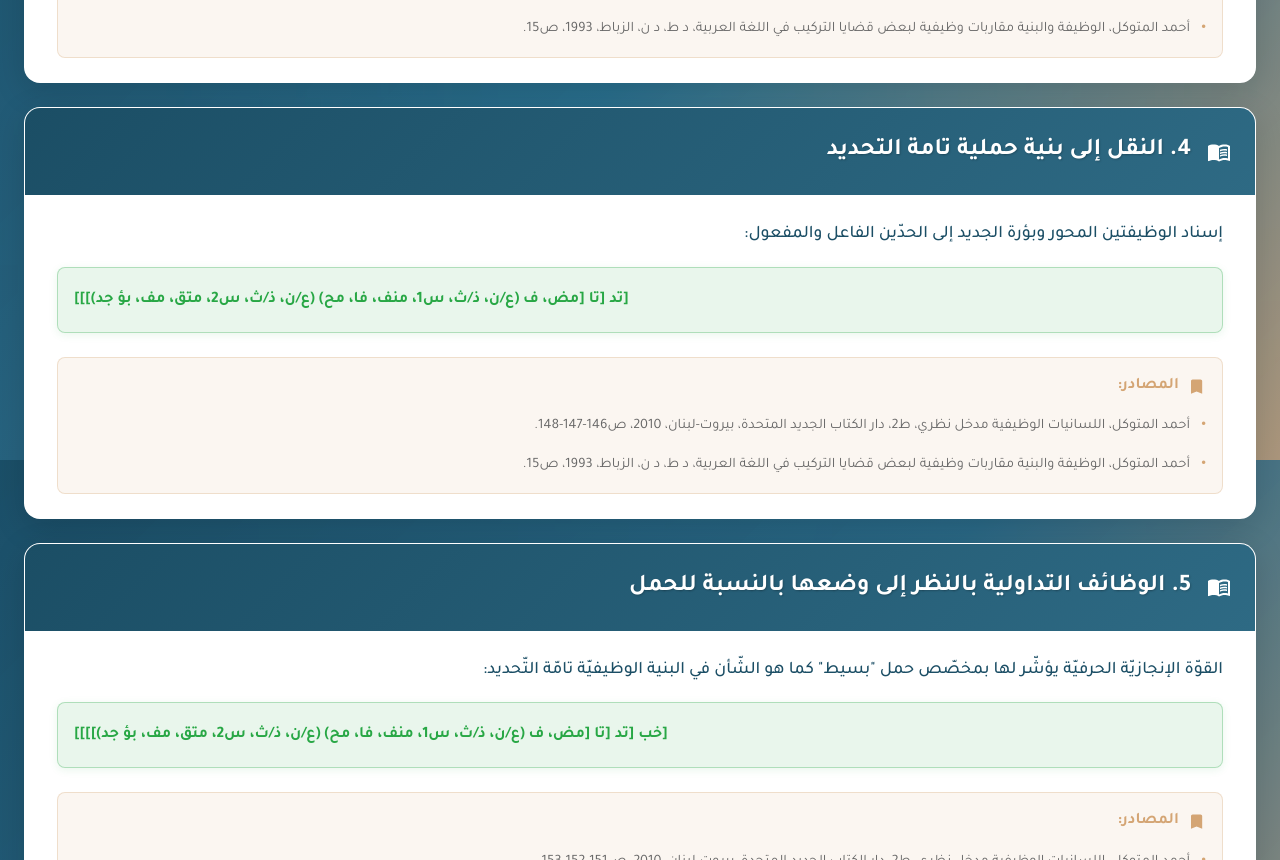
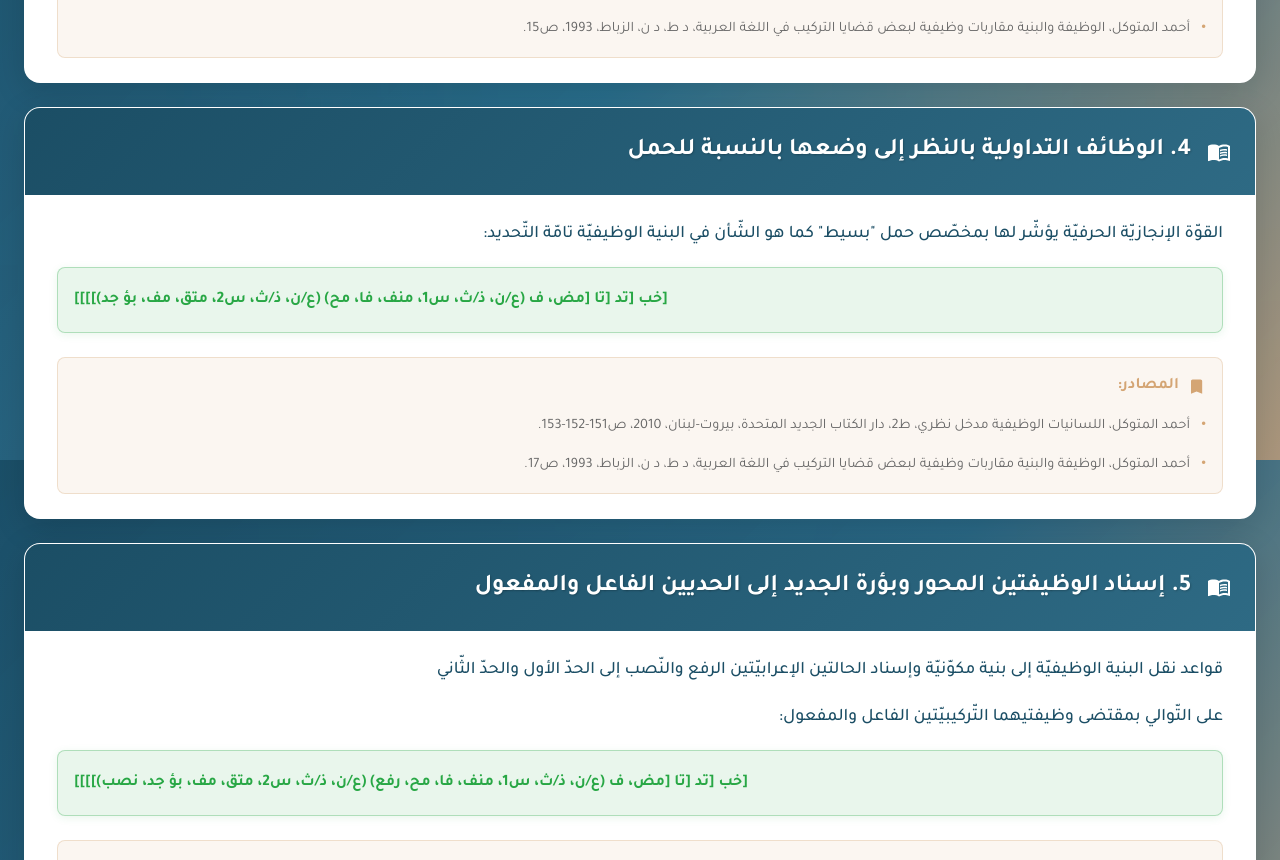
Before and after one commit to Hemmas1954/arabwadifi, a React (Create React App) app: page /Rules in a window 1280 px wide. Shown: the part 1940-2800 px from the top of the page. Built offline with nearby package versions, Linux system fonts and the light colour scheme.

Commit message:
تصحيح القواعد وفقا للنص الصحيح: حذف القاعدة 11 وعادة ترقيم القواعد العشر

```diff
--- a/src/Rules.js
+++ b/src/Rules.js
@@ -398,18 +398,6 @@ const Rules = () => {
     },
     {
       id: 4,
-      title: 'النقل إلى بنية حملية تامة التحديد',
-      content: [
-        'إسناد الوظيفتين المحور وبؤرة الجديد إلى الحدّين الفاعل والمفعول:',
-        '[تد [تا [مض، ف (ع/ن، ذ/ث، س1، منف، فا، مح) (ع/ن، ذ/ث، س2، متق، مف، بؤ جد)]]]'
-      ],
-      sources: [
-        'أحمد المتوكل، اللسانيات الوظيفية مدخل نظري، ط2، دار الكتاب الجديد المتحدة، بيروت-لبنان، 2010، ص146-147-148.',
-        'أحمد المتوكل، الوظيفة والبنية مقاربات وظيفية لبعض قضايا التركيب في اللغة العربية، د ط، د ن، الزباط، 1993، ص15.'
-      ]
-    },
-    {
-      id: 5,
       title: 'الوظائف التداولية بالنظر إلى وضعها بالنسبة للحمل',
       content: [
         'القوّة الإنجازيّة الحرفيّة يؤشّر لها بمخصّص حمل "بسيط" كما هو الشّأن في البنية الوظيفيّة تامّة التّحديد:',
@@ -421,7 +409,7 @@ const Rules = () => {
       ]
     },
     {
-      id: 6,
+      id: 5,
       title: 'إسناد الوظيفتين المحور وبؤرة الجديد إلى الحديين الفاعل والمفعول',
       content: [
         'قواعد نقل البنية الوظيفيّة إلى بنية مكوّنيّة وإسناد الحالتين الإعرابيّتين الرفع والنّصب إلى الحدّ الأول والحدّ الثّاني',
@@ -434,7 +422,7 @@ const Rules = () => {
       ]
     },
     {
-      id: 7,
+      id: 6,
       title: 'القوة الإنجازية الحرفية يؤثر لها بمخصص حمل "بسيط"',
       content: [
         'ويتحقق المحمول "شرب" في شكل فعل ماض بواسطة قاعدة الصّياغة:',
@@ -449,7 +437,7 @@ const Rules = () => {
       ]
     },
     {
-      id: 8,
+      id: 7,
       title: 'القوتان الإنجازيتان الحرفية والمستلزمة يؤثر لهما بواسطة مخصص حمل "مركب"',
       content: [
         'بعد ذلك يتمّ إدماج مؤشر القوة الإنجازيّة الصّفر فتنقل البنية الأخيرة إلى البنية التالية:',
@@ -463,7 +451,7 @@ const Rules = () => {
       ]
     },
     {
-      id: 9,
+      id: 8,
       title: 'من البنية الوظيفية إلى بنية مكونية',
       content: [
         'بعد ذلك يتمّ إدماج مؤشر القوة الإنجازيّة الصّفر فتنقل البنية الأخيرة إلى البنية التالية:',
@@ -477,7 +465,7 @@ const Rules = () => {
       ]
     },
     {
-      id: 10,
+      id: 9,
       title: 'البنية العامة للحمل',
       content: [
         'المعلومات المسندة إليها من خلال صورية الحمل في شكل إطار حملي تتضمن:',
@@ -490,7 +478,7 @@ const Rules = () => {
       ]
     },
     {
-      id: 11,
+      id: 10,
       title: 'المعلومات الممثل لها من خلال صورنة الحمل في شكل إطار حملي',
       content: [
         'المعلومات الممثل لها من خلال صورنة الحمل في شكل إطار حملي تتضمن:',
@@ -498,7 +486,7 @@ const Rules = () => {
         '[ف (س1، منف، فا) (س2، متق، مف)]'
       ],
       sources: [
-        'أحمد المتوكل، الوظيفة والبنية مقاربات وظيفية لبعض قضايا التركيب في اللغة العربية، د ط، د ن، الزباط، 1993، ص32-33.'
+        'أحمد المتوكل، الوظيفة والبنية مقاربات وظيفية لبعض قضايا التركيب في اللغة العربية، د ط، د ن، الرباط، 1993، ص32-33.'
       ]
     }
   ];
```
